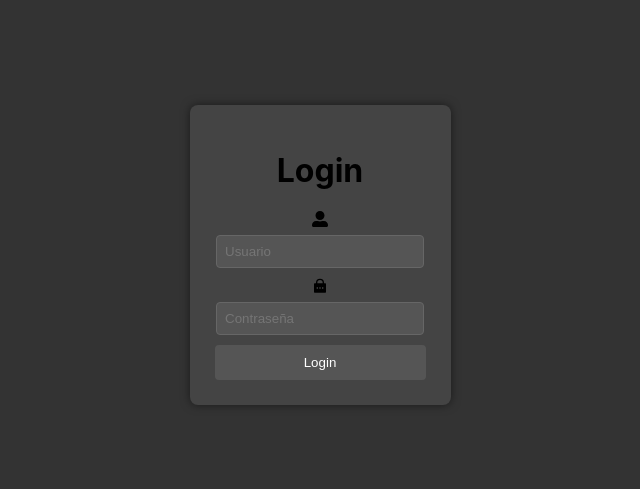
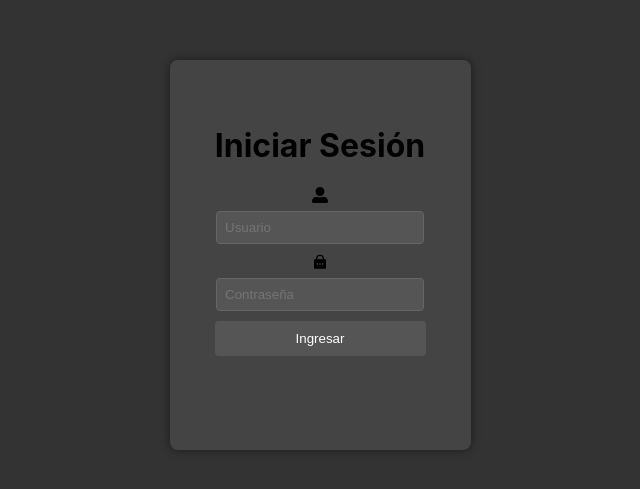
Before and after one commit to dantrixxheron/proyecto-bd, a React (Create React App) app: page /login in a window 1280 px wide. Shown: the part 145-634 px from the top of the page, without its empty margins (320-960 px from the left). Built offline with nearby package versions, Linux system fonts and the light colour scheme.

Commit message:
Cambios animacion menu

```diff
--- a/src/components/Login.tsx
+++ b/src/components/Login.tsx
@@ -27,7 +27,7 @@ const Login: React.FC = () => {
   return (
     <div className="login-container">
       <div className="login-form">
-        <h1>Login</h1>
+        <h1>Iniciar Sesión</h1>
         <div className="input-container">
           <FaUserAlt className="icon"/>
           <input
@@ -46,7 +46,7 @@ const Login: React.FC = () => {
             onChange={(e) => setPassword(e.target.value)}
           />
         </div>
-        <button className='login-button' onClick={handleLogin}>Login</button>
+        <button className='login-button' onClick={handleLogin}>Ingresar</button>
       </div>
     </div>
   );
--- a/src/components/Table.tsx
+++ b/src/components/Table.tsx
@@ -43,10 +43,9 @@ const Table: React.FC<TableProps> = ({ data, isOpen }) => {
   // Renderizar la tabla
   return (
     <div>
-      {/* Botón para mostrar/ocultar el menú */}
-      <button className={`btn-toggle-menu ${isOpen ? 'open' : 'closed'}`} onClick={toggleMenu}>:</button>
-
-      {/* Menú de operaciones CRUD */}
+      {
+      /* Menú de operaciones CRUD */}
+      <button className={`btn-toggle-menu ${isOpen ? 'open' : 'closed'}`} onClick={toggleMenu}>⁝</button>
       {showMenu && (
     <div className={`mini-menu ${isOpen ? 'open' : 'closed'}`}>
     <button className="btn-agregar">Agregar</button>
--- a/src/components/css/Login.css
+++ b/src/components/css/Login.css
@@ -9,7 +9,8 @@
 
   .login-form {
     background-color: #444; /* Color del formulario */
-    padding: 25px;
+    padding: 45px;
+    height: 300px;
     border-radius: 8px;
     box-shadow: 0 0 10px rgba(0, 0, 0, 0.5);
     text-align: center;
--- a/src/components/css/table.css
+++ b/src/components/css/table.css
@@ -114,12 +114,15 @@ button:hover {
     width: 100%;
     margin-bottom: 5px;
     padding: 8px;
-    background-color: #444;
+    background-color: #333;
     border: none;
     color: #fff;
     cursor: pointer;
     border-radius: 5px;
     transition: background-color 0.3s ease;
+}
+.mini-menu button:hover {
+    background-color: #444;
 }
 .mini-menu.open{  /* Menu de opciones cuando el Sidebar esta abierto */
     left: 99%;
@@ -138,7 +141,7 @@ button:hover {
     left: 98%;
     top: 32px; /* Ajusta según tu preferencia */
     transition: background-color 0.3s ease;
-    z-index: 1;
+    z-index: 3;
 }
 .btn-toggle-menu:hover {
     background-color: #444;
```
